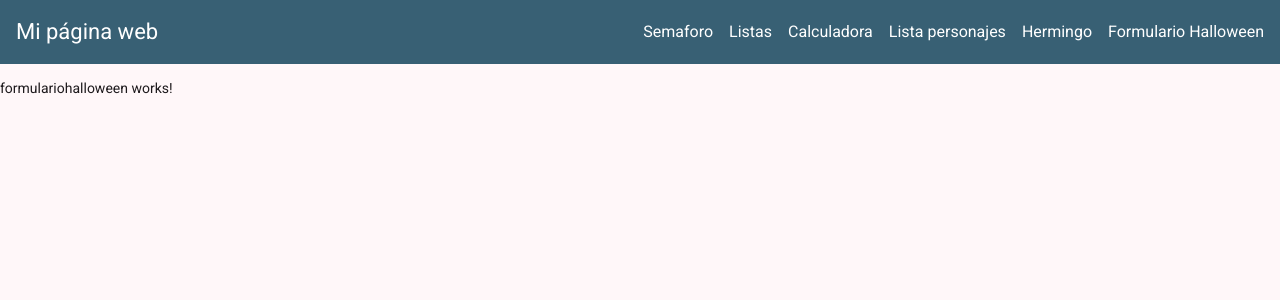
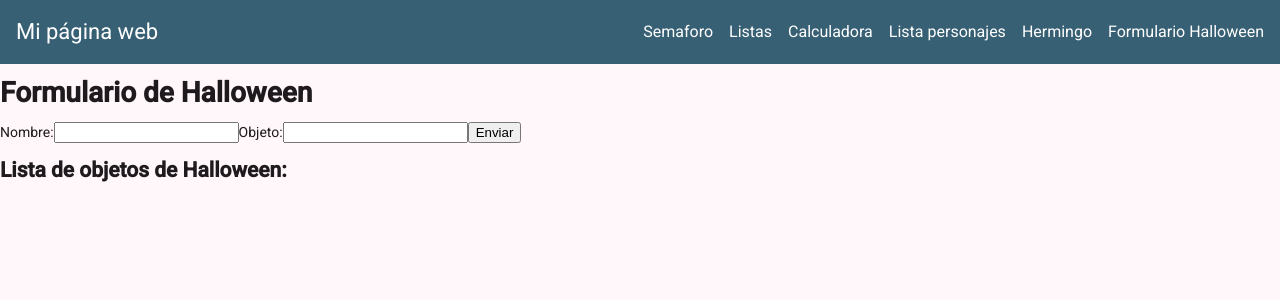
Before and after one commit to Alex230199/Primerproyecto, an Angular app: page /formulariohalloween in a window 1280 px wide. Shown: the top 300 px of the page. Built offline with nearby package versions, Linux system fonts and the light colour scheme.

Commit message:
formulario hecho y el ts también

```diff
--- a/src/app/components/formulariohalloween/formulariohalloween.html
+++ b/src/app/components/formulariohalloween/formulariohalloween.html
@@ -1 +1,29 @@
-<p>formulariohalloween works!</p>
+<!-- Muestra el título del formulario. -->
+<h1>Formulario de Halloween</h1>
+
+<!-- Conecta este formulario HTML con el formulario reactivo de TypeScript. -->
+<form [formGroup]="formulario" (ngSubmit)="agregarObjeto()">
+	<!-- Indica que el siguiente campo es para el nombre de la persona. -->
+	<label for="nombre">Nombre:</label>
+	<!-- Conecta este campo con el control llamado nombre. -->
+	<input id="nombre" type="text" formControlName="nombre">
+
+	<!-- Indica que el siguiente campo es para el objeto de Halloween. -->
+	<label for="objeto">Objeto:</label>
+	<!-- Conecta este campo con el control llamado objeto. -->
+	<input id="objeto" type="text" formControlName="objeto">
+
+	<!-- Envía el formulario cuando se pulsa el botón. -->
+	<button type="submit">Enviar</button>
+</form>
+
+<!-- Muestra el título de la lista acumulada. -->
+<h2>Lista de objetos de Halloween:</h2>
+<!-- Presenta los objetos como una lista numerada. -->
+<ol>
+	<!-- Recorre el array y usa la posición como identificador de cada elemento. -->
+	@for (objeto of objetos; track $index) {
+		<!-- Muestra el objeto actual del recorrido. -->
+		<li>{{ objeto }}</li>
+	}
+</ol>
--- a/src/app/components/formulariohalloween/formulariohalloween.ts
+++ b/src/app/components/formulariohalloween/formulariohalloween.ts
@@ -1,9 +1,29 @@
-import { Component } from '@angular/core';
+import { Component } from '@angular/core'; // Importa el decorador para definir el componente.
+import { FormControl, FormGroup, ReactiveFormsModule, Validators } from '@angular/forms'; // Importa los controles, el formulario reactivo y las validaciones.
 
-@Component({
-  imports: [],
-  selector: 'app-formulariohalloween',
-  styleUrl: './formulariohalloween.css',
-  templateUrl: './formulariohalloween.html',
-})
-export class Formulariohalloween {}
+@Component({ // Configura el componente de Angular.
+  imports: [ReactiveFormsModule], // Permite utilizar formularios reactivos en la plantilla.
+  selector: 'app-formulariohalloween', // Define el nombre de la etiqueta HTML del componente.
+  styleUrl: './formulariohalloween.css', // Indica el archivo de estilos del componente.
+  templateUrl: './formulariohalloween.html', // Indica el archivo HTML del componente.
+}) // Termina la configuración del componente.
+export class Formulariohalloween { // Declara la clase del componente.
+  formulario = new FormGroup({ // Crea el formulario y agrupa sus campos.
+    nombre: new FormControl('', { // Crea el campo Nombre y empieza vacío.
+      nonNullable: true, // Hace que el valor del campo siempre sea texto y no null.
+      validators: [Validators.required, Validators.minLength(3), Validators.maxLength(50)], // Exige entre 3 y 50 caracteres.
+    }), // Termina la configuración del campo Nombre.
+    objeto: new FormControl('', { // Crea el campo Objeto y empieza vacío.
+      nonNullable: true, // Hace que el valor del campo siempre sea texto y no null.
+      validators: [Validators.required, Validators.minLength(3), Validators.maxLength(50)], // Exige entre 3 y 50 caracteres.
+    }), // Termina la configuración del campo Objeto.
+  }); // Termina la creación del formulario.
+
+  objetos: string[] = []; // Guarda los nombres de los objetos que se van añadiendo.
+
+  agregarObjeto(): void { // Define la acción que se ejecuta al enviar el formulario.
+    if (this.formulario.invalid) return; // Detiene el envío si los campos no son válidos.
+    this.objetos.push(this.formulario.controls.objeto.value); // Añade el objeto sin borrar los que ya estaban.
+    this.formulario.controls.objeto.reset(); // Limpia el campo Objeto después de añadirlo.
+  } // Termina la acción de envío.
+} // Termina la clase del componente.
```
